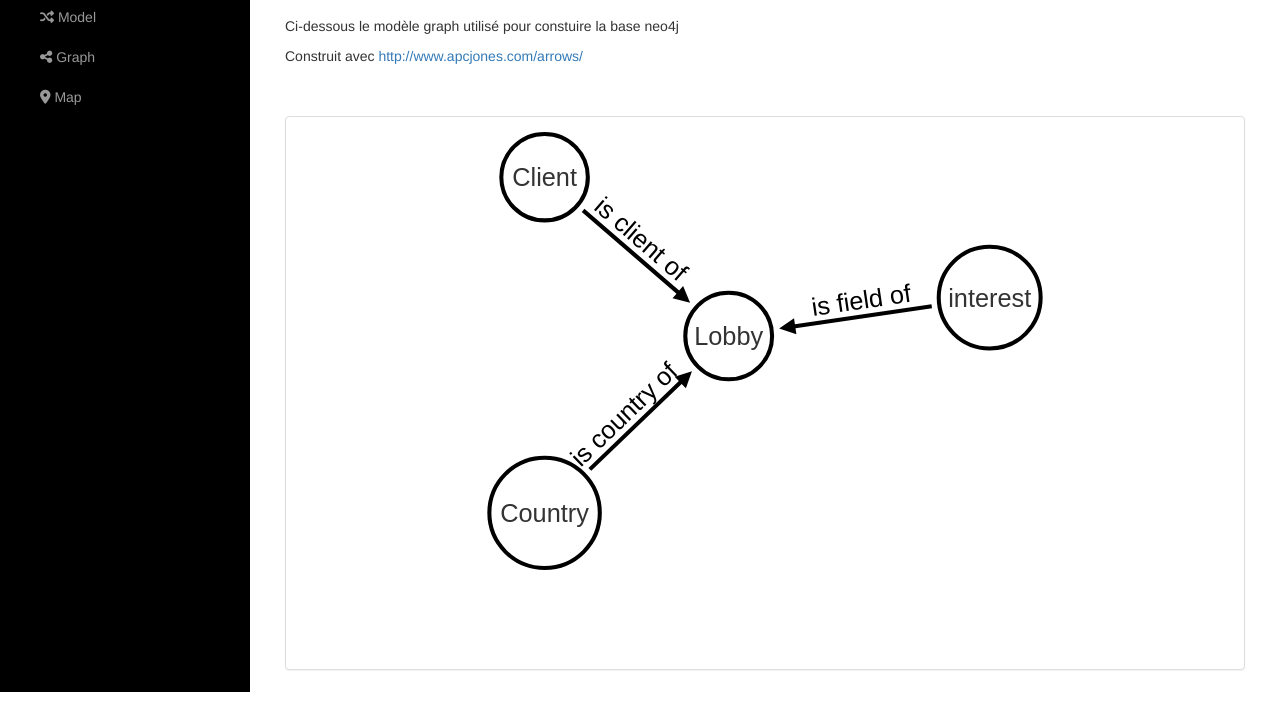
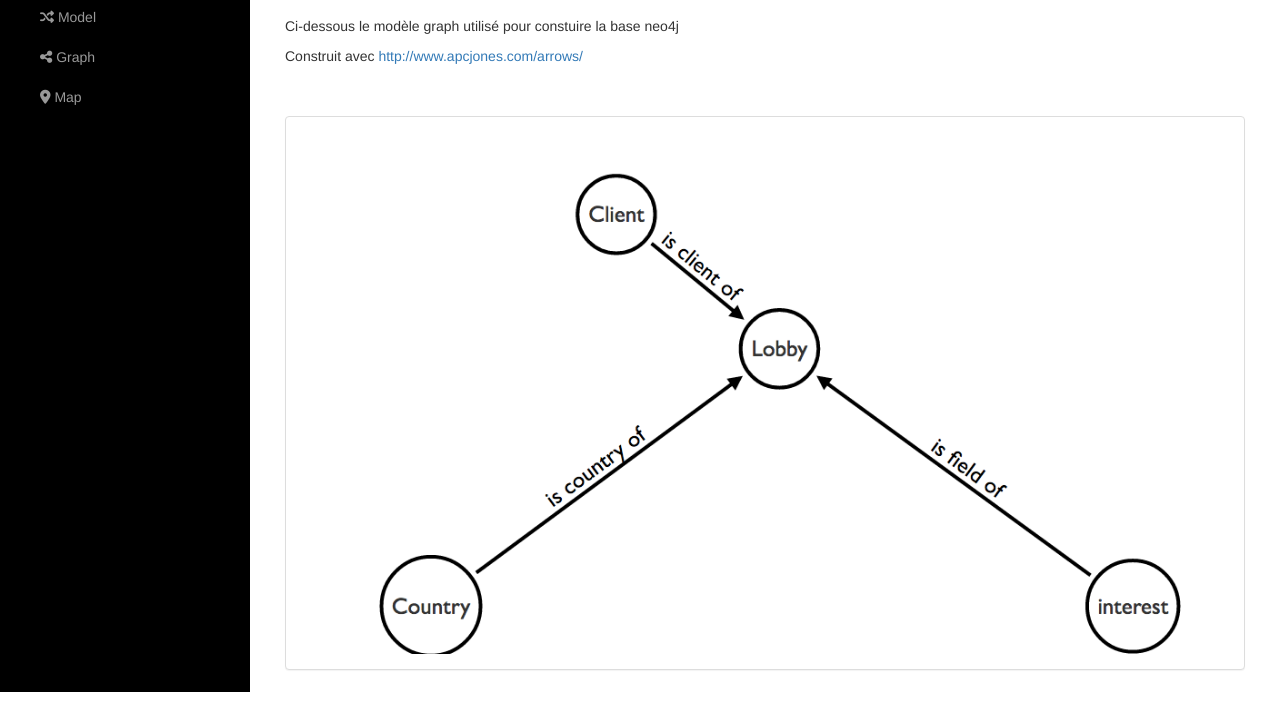
Before and after one commit to jhamilius/graph, a plain HTML site: page model.html in a window 1280 px wide. Shown: the part 108-818 px from the top of the page. Drawn offline with nearby package versions, Linux system fonts and the light colour scheme.

Commit message:
last saved

```diff
--- a/model.html
+++ b/model.html
@@ -71,7 +71,7 @@
                         <div class="panel panel-default">
                           <div class="panel-body">
                             <div class="embed-responsive embed-responsive-16by9">
-                              <img src="img/model.svg" class="img-responsive" alt="Responsive image">
+                              <img src="img/model.png" class="img-responsive" alt="Responsive image">
                             </div>
                           </div>
                         </div>
```
Also changed, not shown: img/model.png (added), img/model.svg (deleted), 1 other file.
